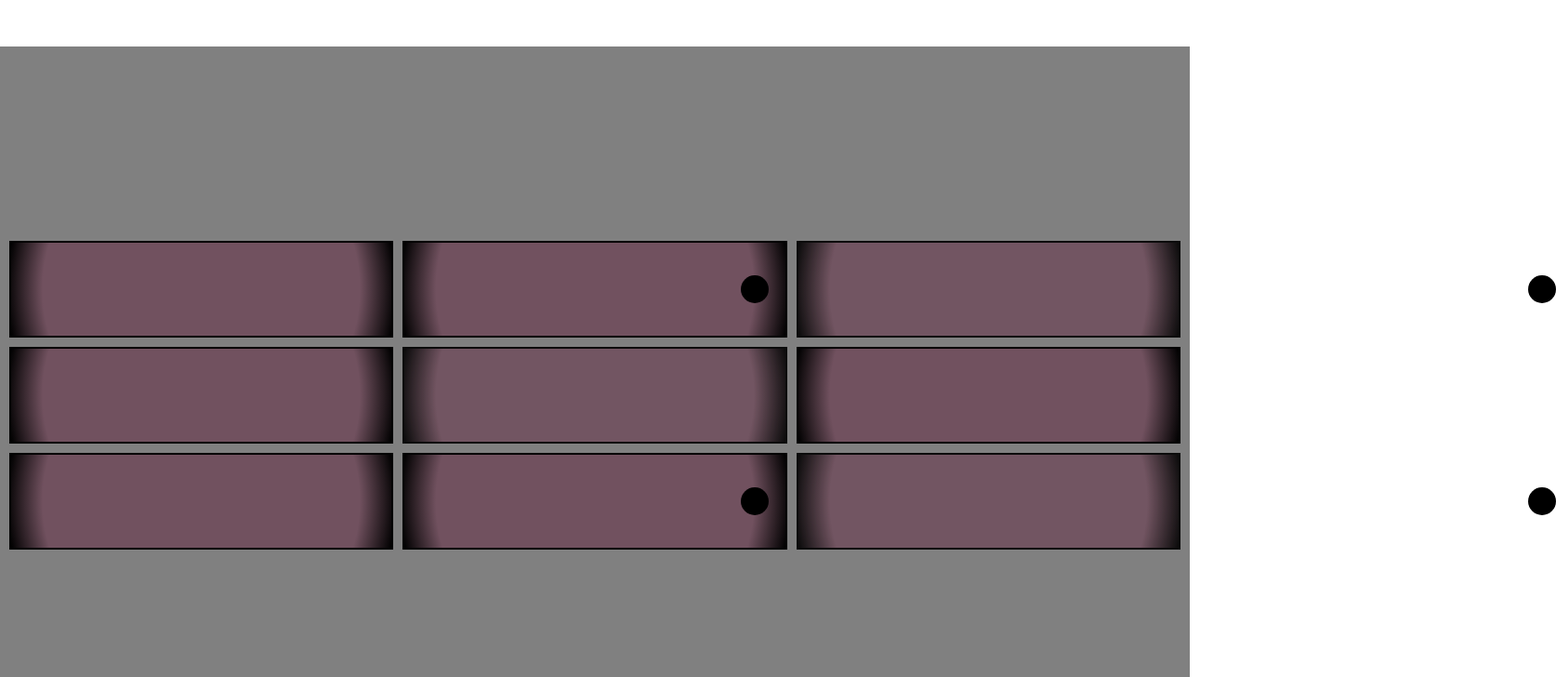
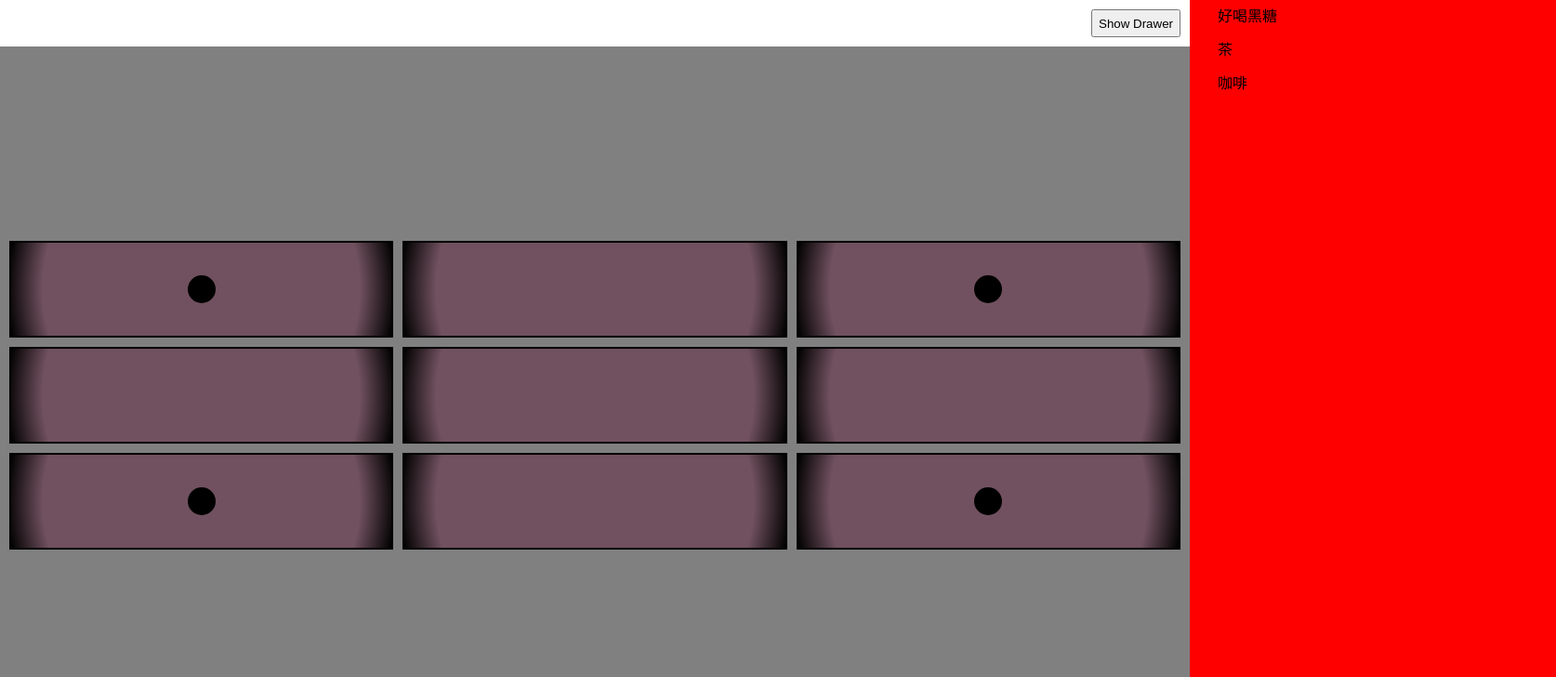
Before and after one commit to liugoldent/neutec, a Vue app: page / in a window 1280 px wide. Shown: the top 728 px of the page at 93% size, 1674 px wide, since content can reach past the window. Built offline with nearby package versions, Linux system fonts and the light colour scheme.

Commit message:
feat: 新增樹形組件

```diff
--- a/src/App.vue
+++ b/src/App.vue
@@ -1,21 +1,44 @@
 <script>
+import { ref } from 'vue'
+import defaultData from './assets/data.js'
+import TreeList from './components/TreeList.vue'
 export default {
-  props: {
-    componentType: {}
+  components: {
+    TreeList
   },
-  components: {},
-  setup(props) {
+  setup() {
+    const rightDrawer = ref(null)
+    const drawerStatus = ref(false)
+
+    // 如果點擊目標在drawer之外，則將drawer關閉
+    const handleClickOutside = function (event) {
+      if (!rightDrawer.value.contains(event.target)) {
+        drawerStatus.value = false
+      }
+    }
     return {
       circleShowIndex: [1, 3, 7, 9], // 哪些方格要顯示圓圈
-      fadeInOutShowIndex: [3, 5, 9] // 哪些方格要淡入淡出
+      fadeInOutShowIndex: [3, 5, 9], // 哪些方格要淡入淡出
+      drawerStatus,
+      rightDrawer,
+      treeData: defaultData,
+      handleClickOutside
     }
   }
 }
 </script>
 
 <template>
-  <div>
-    <div :class="$style.rightDrawer"></div>
+  <div @click="handleClickOutside">
+    <div :class="$style.rightDrawerBtn">
+      <button @click.self.stop="drawerStatus = !drawerStatus">Show Drawer</button>
+    </div>
+    <div
+      ref="rightDrawer"
+      :class="[$style.mainDrawer, { [$style.mainDrawer__open]: drawerStatus }]"
+    >
+      <TreeList :tree-data="treeData" />
+    </div>
     <div :class="$style.nineSquare">
       <div :class="$style.nineSquare__mainDiv">
         <div v-for="index in 9" :key="index" :class="$style.nineSquare__repeatDiv">
@@ -35,18 +58,39 @@ export default {
 <style lang='scss' module>
 $drawer-btn-height: 50px;
 
-.rightDrawer {
+.rightDrawerBtn {
   width: 100%;
   height: $drawer-btn-height;
   background-color: white;
+  display: flex;
+  justify-content: flex-end;
+  > button {
+    margin: 10px;
+  }
 }
+.mainDrawer {
+  width: 50vw;
+  height: 100vh;
+  position: fixed;
+  top: 0;
+  right: -50vw;
+  z-index: 9999;
+  background-color: red;
+  transition: right 1s ease; /* 添加过渡效果 */
+  padding: 10px;
+  box-sizing: border-box;
+  &__open {
+    right: 0;
+  }
+}
+
 .nineSquare {
   width: 100%;
   height: calc(100vh - $drawer-btn-height);
   background-color: gray;
   display: flex;
   align-items: center;
-
+  overflow: hidden; /* 添加溢出隐藏样式 */
   &__mainDiv {
     flex-grow: 1;
     display: grid;
@@ -70,7 +114,7 @@ $drawer-btn-height: 50px;
     background-color: black;
     border-radius: 50%;
     z-index: 1;
-    animation: circleMoveToRight 2s infinite;
+    // animation: circleMoveToRight 2s infinite;
   }
   &__eachSquare {
     height: 100px;
@@ -82,7 +126,7 @@ $drawer-btn-height: 50px;
     background: radial-gradient(circle, rgba(113, 81, 95, 1) 81%, rgba(0, 0, 0, 1) 100%);
   }
   &__eachSquareAnimate {
-    animation: squareFadeInOut 2s infinite;
+    // animation: squareFadeInOut 2s infinite;
   }
 }
 
--- /dev/null
+++ b/src/assets/data.js
@@ -0,0 +1,87 @@
+const defaultData = [
+  {
+    key: "64f",
+    text: "好喝黑糖",
+    children: [{
+      key: "445",
+      text: "黑糖鮮奶",
+      children: [{
+        key: "37a",
+        text: "黑糖珍珠鮮奶"
+      }, {
+        key: "feb",
+        text: "黑糖芋圓鮮奶"
+      }, {
+        key: "59c",
+        text: "黑糖蒟蒻鮮奶"
+      }]
+    }, {
+      key: "29e",
+      text: "黑糖冬瓜",
+      children: [{
+        key: "ac3",
+        text: "黑糖冬瓜牛奶"
+      }, {
+        key: "ca0",
+        text: "黑糖冬瓜珍珠"
+      }]
+    }]
+  },
+  {
+    key: "6c3",
+    text: "茶",
+    children: [{
+      key: "5dc",
+      text: "烏龍綠"
+    }, {
+      key: "b5f",
+      text: "綠茶"
+    }, {
+      key: "b09",
+      text: "紅茶"
+    }, {
+      key: "887",
+      text: "青茶"
+    }]
+  }, {
+    key: "c81",
+    text: "咖啡",
+    children: [{
+      key: "e02",
+      text: "黑咖啡",
+      children: [{
+        key: "d20",
+        text: "濃縮咖啡"
+      }, {
+        key: "1f8",
+        text: "美式咖啡"
+      }]
+    }, {
+      key: "d7a",
+      text: "牛奶咖啡",
+      children: [{
+        key: "c09",
+        text: "拿鐵",
+        children: [{
+          key: "db2",
+          text: "黑糖拿鐵"
+        }, {
+          key: "9f6",
+          text: "榛果拿鐵"
+        }, {
+          key: "b61",
+          text: "香草拿鐵"
+        }]
+      }, {
+        key: "9ac",
+        text: "卡布奇諾"
+      }, {
+        key: "ce8",
+        text: "摩卡"
+      }]
+    }]
+  }
+];
+
+
+export default defaultData
--- /dev/null
+++ b/src/components/TreeList.vue
@@ -0,0 +1,55 @@
+<template>
+  <ul>
+    <li v-for="item in data" :key="item.key">
+      <span @click="toggleTree(item)">{{ item.text }}</span>
+      <tree-list :tree-data="item.children" v-if="item.children && item.isOpen" />
+    </li>
+  </ul>
+</template>
+
+<script>
+import { ref } from 'vue'
+export default {
+  components: {},
+  props: {
+    treeData: {
+      type: Array,
+    },
+  },
+  setup(props) {
+    const cloneTreeData = ref([])
+    cloneTreeData.value = JSON.parse(JSON.stringify(props.treeData))
+    const toggleTree = (item) => {
+      if (item.children) {
+        if (!item.isOpen) {
+          // 如果點擊的是已經開啟的項目，則直接關閉
+          cloneTreeData.value.forEach((i) => {
+            if (i !== item && i.isOpen) {
+              i.isOpen = false
+            }
+          })
+        }
+        item.isOpen = !item.isOpen // 切換 isOpen 屬性
+      }
+    }
+    return {
+      data: cloneTreeData,
+      toggleTree
+    }
+  }
+}
+</script>
+
+<style lang="scss" module>
+ul {
+  list-style-type: none;
+  padding-left: 20px;
+}
+li {
+  margin-bottom: 10px;
+}
+span {
+  display: inline-block;
+  margin-bottom: 10px;
+}
+</style>
```
